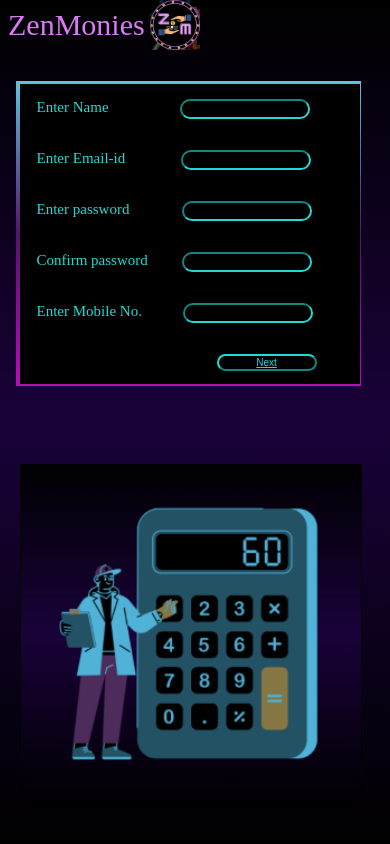
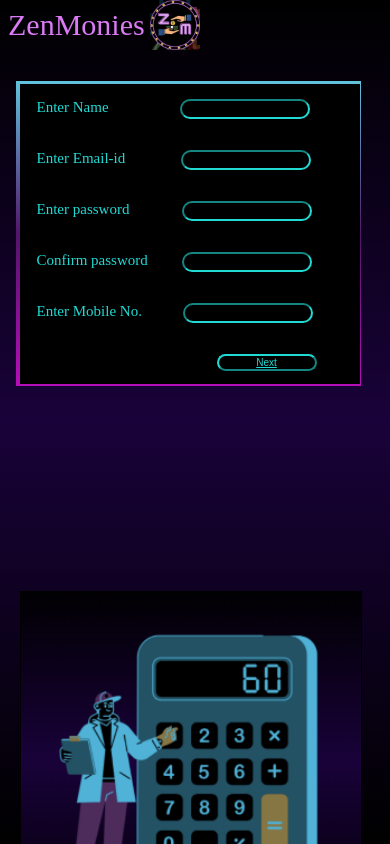
Before and after one commit to vbts06062000/expense_tracker, a plain HTML site: page create_account.html in a window 390 px wide. Drawn offline with Linux system fonts and the light colour scheme.

Commit message:
Update create_account.html

```diff
--- a/create_account.html
+++ b/create_account.html
@@ -115,7 +115,7 @@ font-size: 30px;
   border: 1px solid;
   animation-name: hello;
   animation-duration: 3s;
-  top: 55%;
+  top: 70%;
   left: 5%;
 }
 .form{
```
